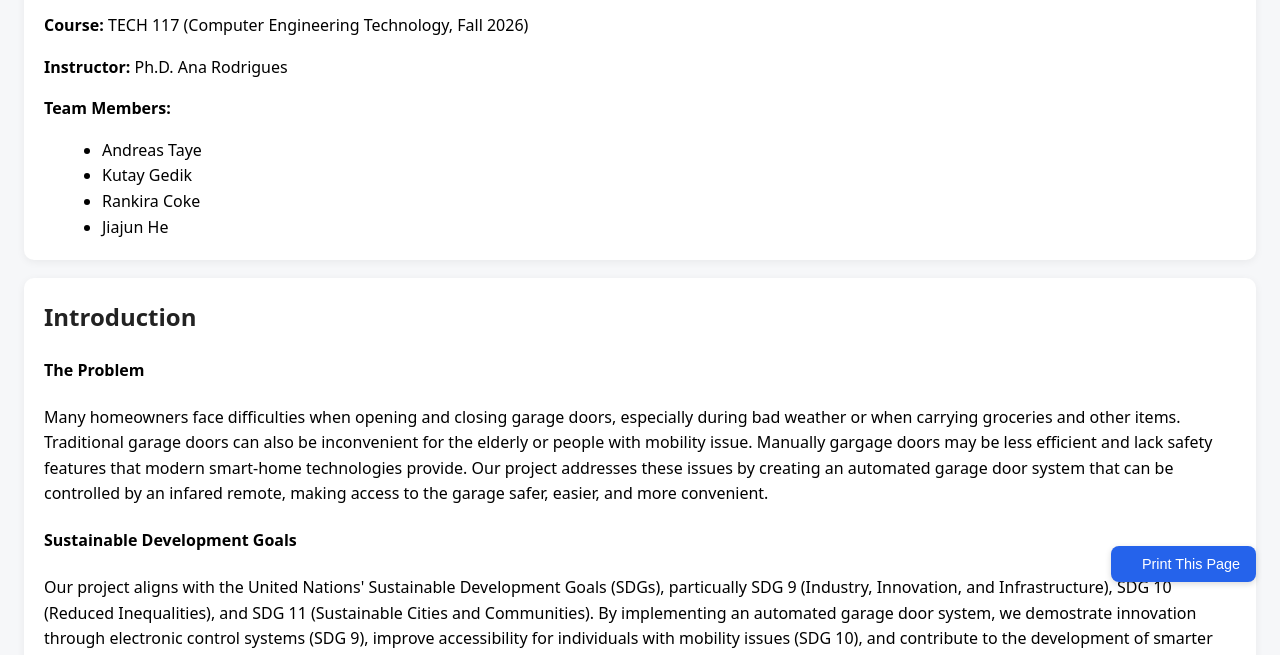
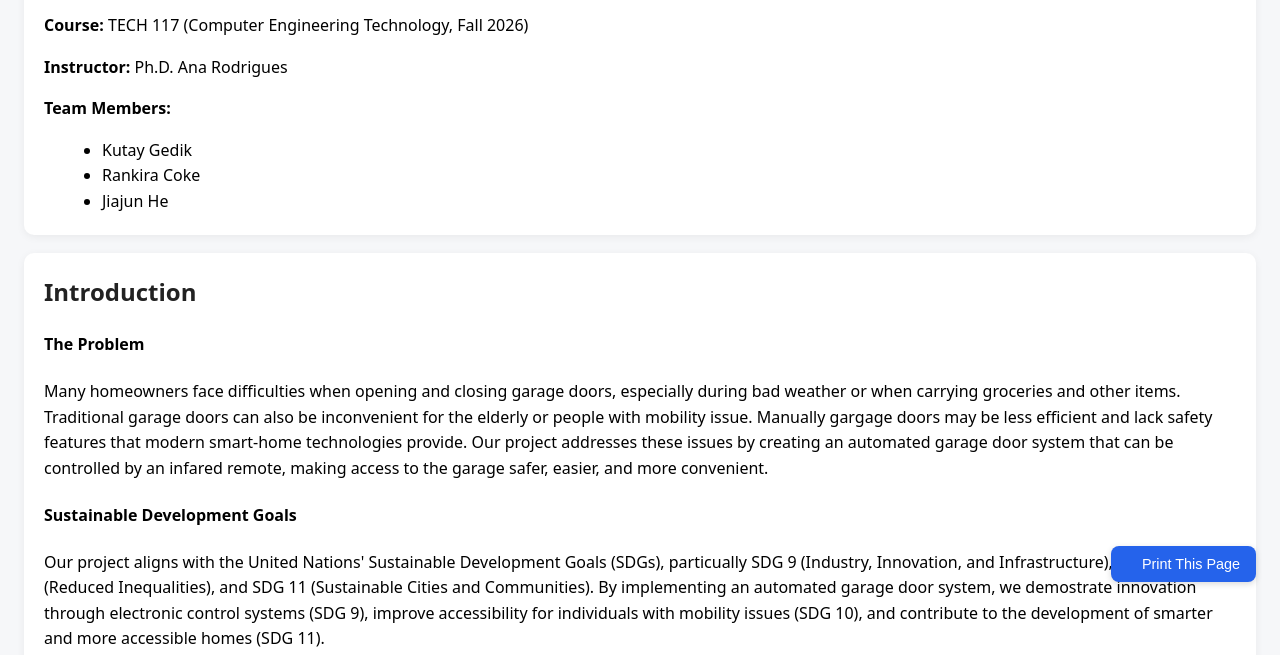
Before and after one commit to KG170/Tech-117-Final-Project, a plain HTML site: page index.html in a window 1280 px wide. Shown: the part 194-849 px from the top of the page. Drawn offline with nearby package versions, Linux system fonts and the light colour scheme.

Commit message:
Update index.html

```diff
--- a/index.html
+++ b/index.html
@@ -57,7 +57,7 @@
     <p><strong>Instructor:</strong> Ph.D. Ana Rodrigues</p>
     <p><strong>Team Members:</strong></p>
     <ul>
-      <li>Andreas Taye</li>
+
       <li>Kutay Gedik</li>
       <li>Rankira Coke</li>
       <li>Jiajun He</li>
```
